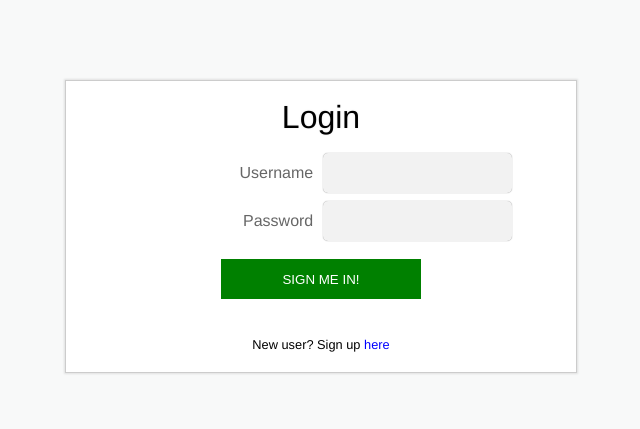
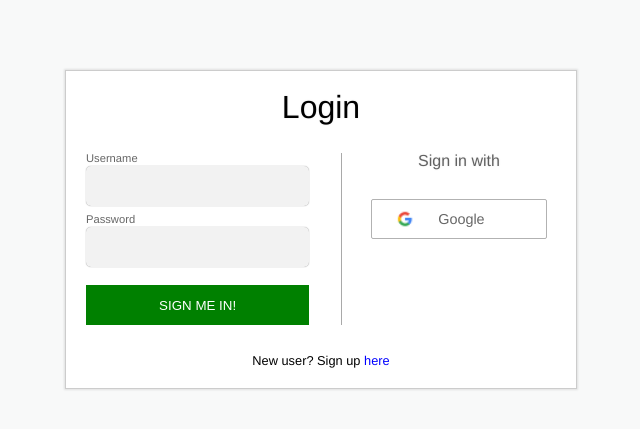
Before and after one commit to ackinc/ollert, a web app: file static/index.html in a window 1280 px wide. Shown: the part 114-543 px from the top of the page, without its empty margins (319-959 px from the left). Run offline with its HTML, style and script files only (its server is not run), Linux system fonts and the light colour scheme; some libraries are stand-ins or nearby versions.

Commit message:
Added a social register/login section to the home page (UI only; functionality pending)

```diff
--- a/static/css/global.css
+++ b/static/css/global.css
@@ -27,6 +27,10 @@ a {
     text-decoration: none;
 }
 
+button:hover {
+    cursor: pointer;
+}
+
 
 header {
     background-color: var(--main-color);
--- a/static/css/index.css
+++ b/static/css/index.css
@@ -7,58 +7,84 @@ section {
     flex-direction: column;
     align-items: center;
 
-    margin: 80px auto;
+    margin: 70px auto;
     padding: 20px 0;
     width: 40%;
 }
 
 section h1 {
     font-size: 2em;
-    margin-bottom: 20px;
+    margin-bottom: 30px;
     text-align: center;
     text-shadow: 0px 0px 2px rgba(0, 0, 0, 0.1);
 }
 
+.split {
+    position: relative;
+    display: flex;
+    width: 100%;
+}
+
+.split .left {
+    width: 50%;
+    z-index: 0;
+}
+
+.split .separator {
+    background: linear-gradient(white 5%, rgba(0, 0, 0, 0), white 95%);
+
+    position: absolute;
+    top: 0;
+    left: 50%;
+    transform: translateX(-50%), translateY(-50%);
+
+    height: 100%;
+    width: 20px;
+    z-index: 1;
+}
+
+.split .right {
+    border-left: 1px solid darkgray;
+    width: 50%;
+    z-index: 0;
+}
+
 section form {
-    margin: 0px 0 20px 0;
-    min-width: 75%;
-
-    text-align: center;
+    margin-left: 20px;
+    margin-right: 20px;
 }
 
 section form .input-group {
-    display: flex;
-    flex-direction: row;
-    justify-content: space-between;
-    align-items: center;
-
     margin-bottom: 8px;
 }
 
 section form .input-group label {
     color: rgba(0, 0, 0, 0.6);
-    flex-grow: 1;
-    margin-right: 10px;
-    text-align: right;
+    display: block;
+    font-size: 0.7em;
+    margin-bottom: 2px;
 }
 
-section form input {
+section form .input-group input {
     height: 40px;
     background-color: rgba(0, 0, 0, 0.05);
     border: 0px;
     border-radius: 5px;
     box-shadow: 0px 0px 1px 0px rgba(0, 0, 0, 0.5);
-    padding-left: 10px;
+    padding-left: 5px;
+    width: 95%;
 }
 
 section form .info {
     color: yellowgreen;
     font-size: 0.8em;
+    text-align: center;
 }
 
 section form .error {
     color: red;
     font-size: 0.8em;
+    text-align: center;
 }
 
 section form button {
@@ -71,17 +97,53 @@ section form button {
     margin-top: 10px;
 
     height: 40px;
-    width: 200px;
+    width: 95%;
 }
 
 section form button:hover {
     background-color: darkgreen;
+}
+
+section div.social-login {
+    display: flex;
+    flex-direction: column;
+    align-items: center;
+}
+
+section div.social-login h1 {
+    color: rgba(0, 0, 0, 0.6);
+    font-size: 1em;
+}
+
+.social-login .btn-google {
+    border-radius: 2px;
+    border: 1px solid rgba(0, 0, 0, 0.3);
+
+    color: rgba(0, 0, 0, 0.6);
+
+    display: flex;
+    align-items: center;
+
+    font-size: 0.9em;
+    height: 40px;
+    width: 75%;
+}
+
+.social-login .btn-google:hover {
+    box-shadow: 0px 0px 5px 1px rgba(0, 0, 0, 0.2);
     cursor: pointer;
+}
+
+.social-login .btn-google img {
+    margin-left: 18px;
+    margin-right: 18px;
+
+    transform: scale(1.2);
 }
 
 section p {
     font-size: 0.8em;
-    margin-top: 20px;
+    margin-top: 30px;
 }
 
 section p span.toggle-form {
--- a/static/index.html
+++ b/static/index.html
@@ -4,11 +4,16 @@
 
 <head>
     <meta charset="utf-8" />
+    <meta name="google-signin-scope" content="profile email">
+    <meta name="google-signin-client_id" content="396738301585-h6sjke032j2nlvn6gc2d41so8d2ins53.apps.googleusercontent.com">
+
     <title>Trello Clone</title>
 
     <link rel="stylesheet" href="./css/reset.css" />
     <link rel="stylesheet" href="./css/global.css" />
     <link rel="stylesheet" href="./css/index.css" />
+
+    <script src="https://apis.google.com/js/platform.js" async defer></script>
 </head>
 
 <body>
@@ -22,7 +27,8 @@
     <main>
         <section id="register_form" style="display: none">
             <h1>Register</h1>
-            <form name="register">
+            <div class="split">
+                <form name="register" class="left">
                     <div class="input-group">
                         <label>Username</label>
                         <input type="text" name="username" autofocus required />
@@ -44,6 +50,16 @@
                     <button type="submit">Sign me up!</button>
                 </form>
 
+                <div class="separator"></div>
+
+                <div class="social-login right">
+                    <h1>Sign up with</h1>
+                    <div class="btn-google">
+                        <img src="./images/btn_google_light_normal_ios.png" /> Google
+                    </div>
+                </div>
+            </div>
+
             <p>Already registered? Sign in
                 <span class="toggle-form" data-show="login_form">here</span>
             </p>
@@ -51,7 +67,8 @@
 
         <section id="login_form">
             <h1>Login</h1>
-            <form name="login">
+            <div class="split">
+                <form name="login" class="left">
 
                     <div class="input-group">
                         <label>Username</label>
@@ -68,6 +85,17 @@
 
                     <button type="submit">Sign me in!</button>
                 </form>
+
+                <div class="separator"></div>
+
+                <div class="social-login right">
+                    <h1>Sign in with</h1>
+                    <div class="btn-google">
+                        <img src="./images/btn_google_light_normal_ios.png" /> Google
+                    </div>
+                </div>
+
+            </div>
 
             <p>New user? Sign up
                 <span class="toggle-form" data-show="register_form">here</span>
```
Also changed, not shown: index.html (added, +32 -0 lines), static/images/btn_google_light_normal_ios.png (added). Lines whose indentation alone changed are shown as unchanged.
